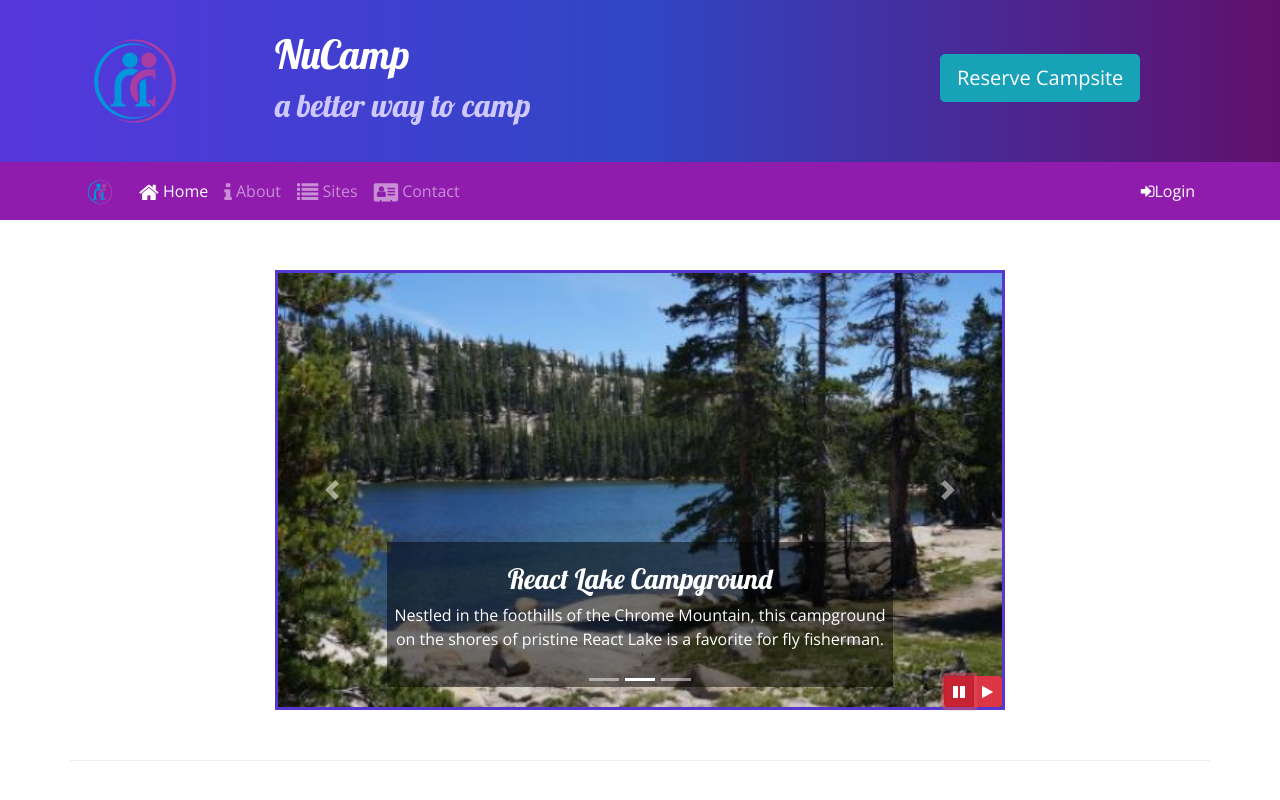
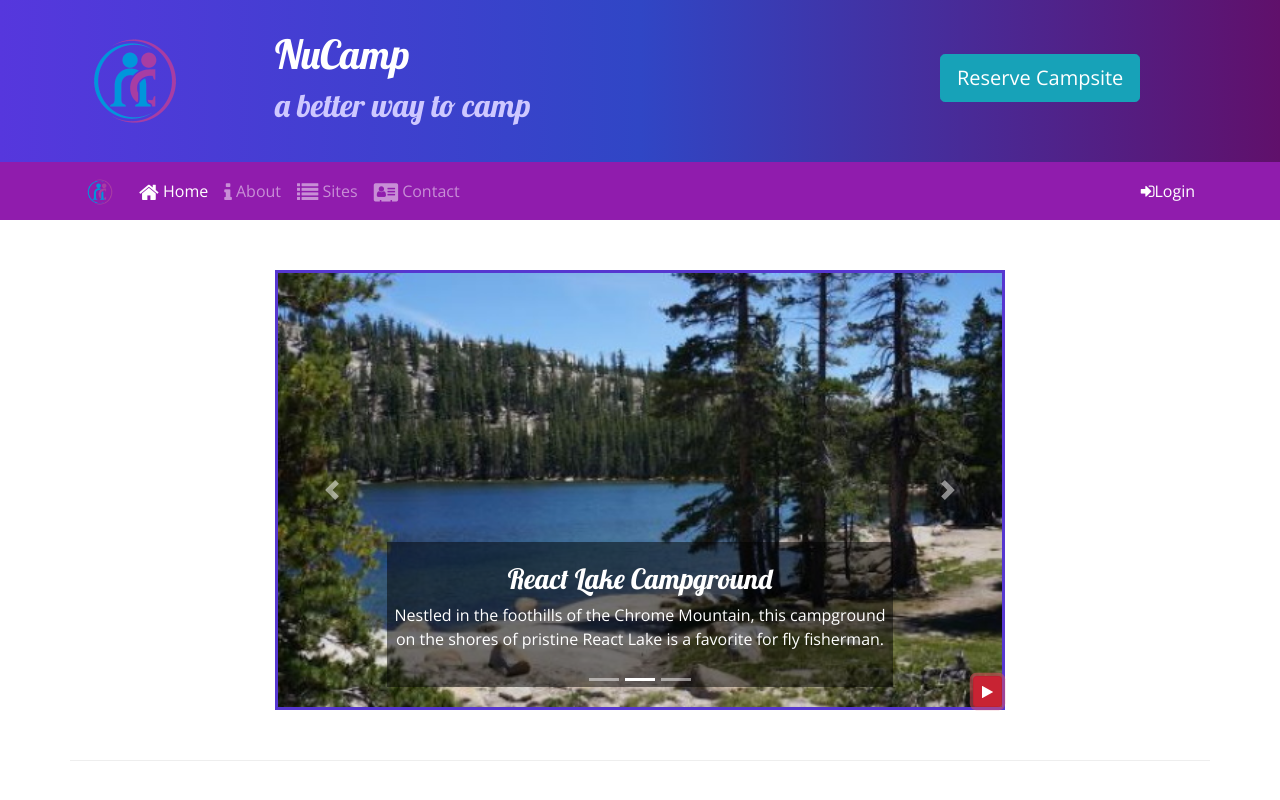
Before and after one commit to logancderrick/nucampsite, a website: page index.html in a window 1280 px wide. Both pictures are taken after a click on the button 959 px from the left and 691 px from the top of the page. Shown: the top 800 px of the page. Drawn offline with nearby package versions, Linux system fonts and the light colour scheme.

Commit message:
Merged index.html carousel pause/play buttons into one button

```diff
--- a/index.html
+++ b/index.html
@@ -300,14 +300,9 @@
               <span class="carousel-control-next-icon"></span>
               <span class="sr-only">Next</span>
             </a>
-            <div class="btn-group" id="carouselButton">
-              <button class="btn btn-danger btn-sm" id="carouselPause">
+              <button class="btn btn-danger btn-sm" id="carouselButton">
                 <i class="fa fa-pause"></i>
               </button>
-              <button class="btn btn-danger btn-sm" id="carouselPlay">
-                <i class="fa fa-play"></i>
-              </button>
-            </div>
           </div>
         </div>
       </div>
@@ -436,11 +431,16 @@
     <script>
       $(function(){
         $(".carousel").carousel({interval: 2000});
-        $("#carouselPause").click(function(){
-          $(".carousel").carousel("pause");
-        });
-        $("#carouselPlay").click(function(){
-          $(".carousel").carousel("cycle");
+        $("#carouselButton").click(function(){
+          if ($("#carouselButton").children("i").hasClass("fa-pause")){
+            $(".carousel").carousel("pause");
+            $("#carouselButton").children("i").removeClass("fa-pause");
+            $("#carouselButton").children("i").addClass("fa-play")
+          } else {
+            $(".carousel").carousel("cycle");
+            $("#carouselButton").children("i").removeClass("fa-play");
+            $("#carouselButton").children("i").addClass("fa-pause")
+          }
         });
       });
     </script>
```
